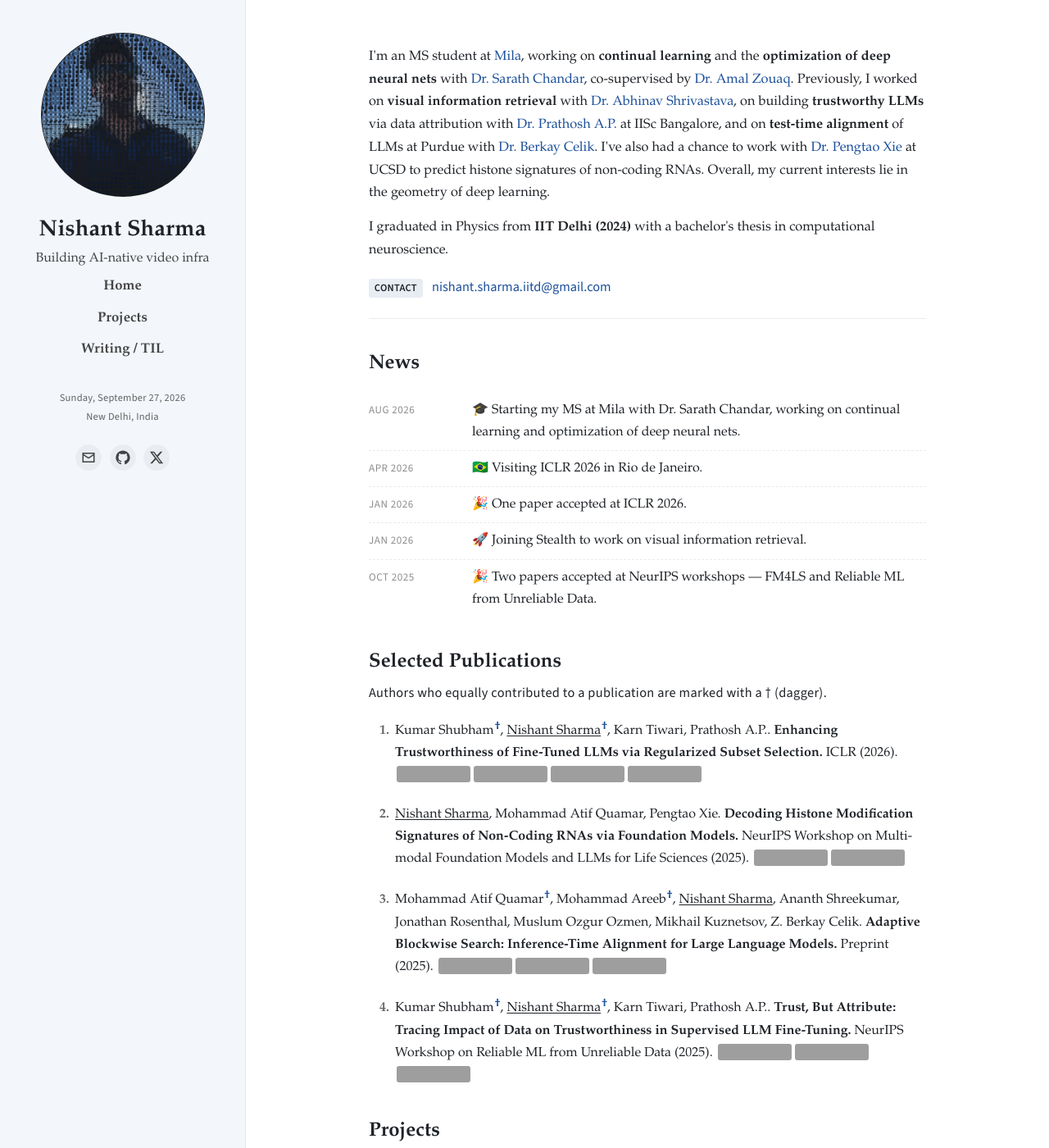
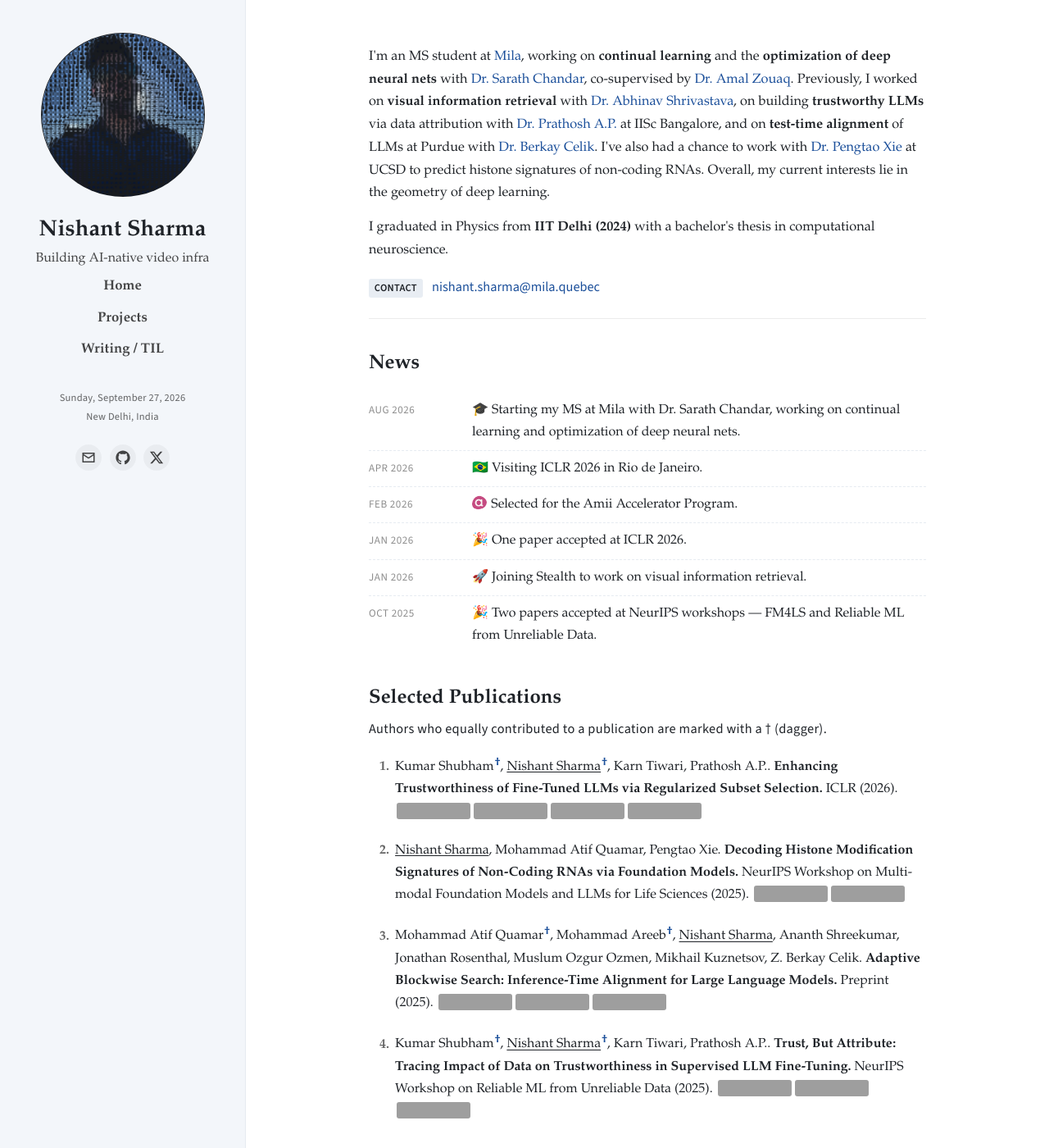
Before and after one commit to sevendaystoglory/sevendaystoglory.github.io, a Jekyll site: the page built from index.md, in a window 1280 px wide and 1400 px high, cut to the strip 0-1400 px from the top of the window. Shown: the whole strip at 82% size. Built offline with Jekyll 4.4.1, drawn with Linux system fonts in a browser that asks for light colours; grey boxes are pictures that could not be loaded.

Commit message:
content: add Amii Accelerator news item and switch contact email to Mila
Add a Feb 2026 news entry for selection into the Amii Accelerator Program, with the Amii logo shown inline. News items now accept an optional logo field rendered at emoji size. Contact email is updated to nishant.sharma@mila.quebec across the homepage, nav, and config.

```diff
--- a/_config.yml
+++ b/_config.yml
@@ -1,6 +1,6 @@
 # Site settings
 title: Nishant Sharma
-email: nishantsh2002@gmail.com
+email: nishant.sharma@mila.quebec
 description: >-
   This is my personal website. I've put my projects/blogs/notes here.
   in your document head meta and in your feed.xml site description.
--- a/_data/news.yml
+++ b/_data/news.yml
@@ -4,6 +4,10 @@
 
 - date: "Apr 2026"
   text: "🇧🇷 Visiting ICLR 2026 in Rio de Janeiro."
+
+- date: "Feb 2026"
+  text: "Selected for the Amii Accelerator Program."
+  logo: "/assets/images/amii-logo.png"
 
 - date: "Jan 2026"
   text: "🎉 One paper accepted at ICLR 2026."
--- a/_includes/navigation.html
+++ b/_includes/navigation.html
@@ -26,7 +26,7 @@
 
         <ul class="sidebar-social">
             <li>
-                <a href="mailto:nishant.sharma.iitd@gmail.com" aria-label="Email" title="Email">
+                <a href="mailto:nishant.sharma@mila.quebec" aria-label="Email" title="Email">
                     <svg viewBox="0 0 24 24" width="18" height="18" fill="currentColor"><path d="M2 4h20v16H2zM4 6v.4l8 5.2 8-5.2V6zm16 2.8-7.45 4.85a1 1 0 0 1-1.1 0L4 8.8V18h16z"/></svg>
                 </a>
             </li>
--- a/_includes/news-list.html
+++ b/_includes/news-list.html
@@ -3,9 +3,9 @@
     <li class="news-item">
       <span class="news-date">{{ item.date }}</span>
       {% if item.url %}
-        <a href="{{ item.url }}" class="news-link">{{ item.text }}</a>
+        <a href="{{ item.url }}" class="news-link">{% if item.logo %}<img src="{{ item.logo | relative_url }}" alt="" class="news-logo">{% endif %}{{ item.text }}</a>
       {% else %}
-        <span class="news-text">{{ item.text }}</span>
+        <span class="news-text">{% if item.logo %}<img src="{{ item.logo | relative_url }}" alt="" class="news-logo">{% endif %}{{ item.text }}</span>
       {% endif %}
     </li>
   {% endfor %}
--- a/assets/css/main.css
+++ b/assets/css/main.css
@@ -518,6 +518,15 @@ h1 {
 }
 .news-link:hover, .til-link:hover { color: var(--accent); }
 
+.news-logo {
+    display: inline-block !important;
+    width: 1.1em !important;
+    height: 1.1em !important;
+    margin: 0 0.35em 0 0 !important;
+    border-radius: 0 !important;
+    vertical-align: -0.18em;
+}
+
 .til-link { font-size: 0.95rem; }
 
 .news-tag {
--- a/index.md
+++ b/index.md
@@ -25,7 +25,7 @@ title: Home
   </p>
   <p class="intro-contact">
     <span class="intro-label">Contact</span>
-    <a href="mailto:nishant.sharma.iitd@gmail.com">nishant.sharma.iitd@gmail.com</a>
+    <a href="mailto:nishant.sharma@mila.quebec">nishant.sharma@mila.quebec</a>
   </p>
 </section>
 
```
Also changed, not shown: assets/images/amii-logo.png (added).
